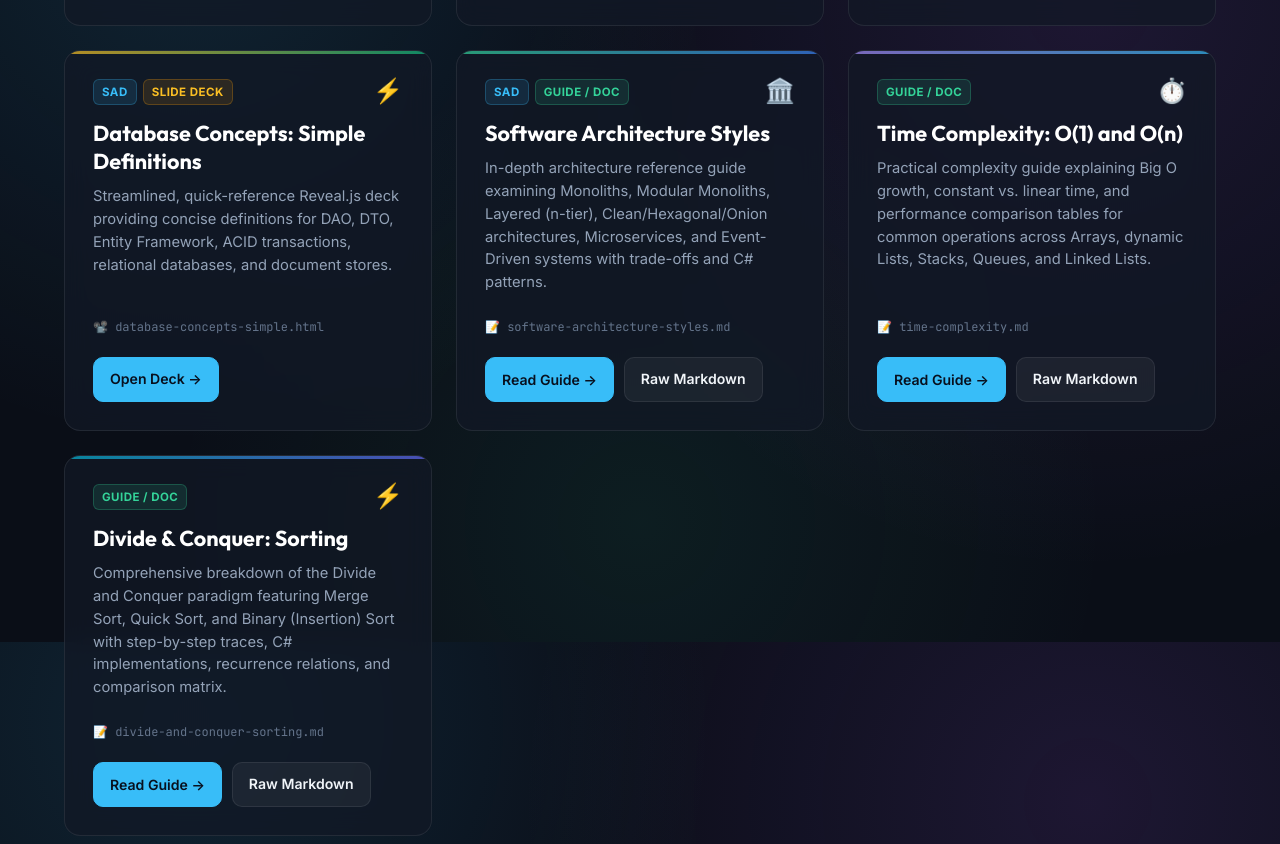
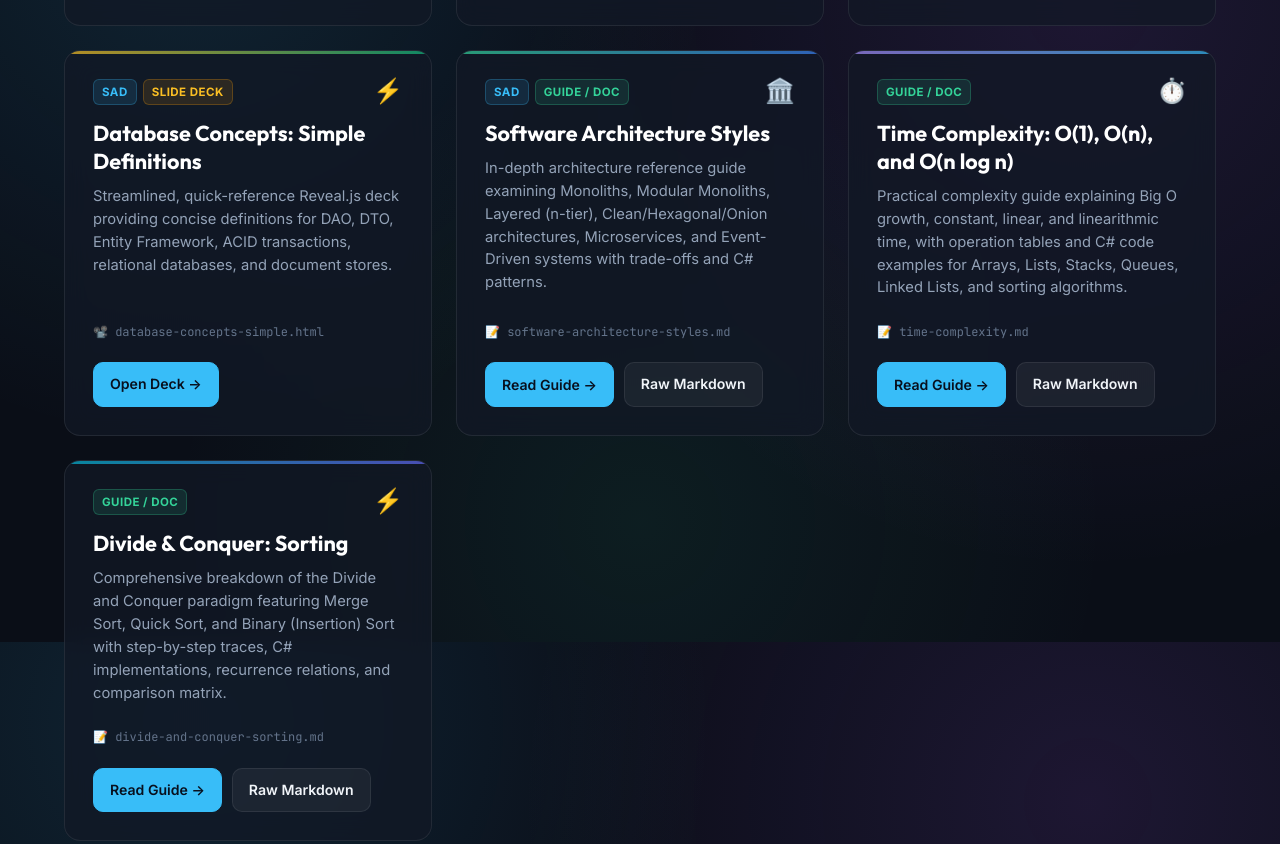
Before and after one commit to mustbebuilt/slides-source, a plain HTML site: page index.html in a window 1280 px wide. Shown: the part 958-1802 px from the top of the page. Drawn offline with nearby package versions, Linux system fonts and the light colour scheme.

Commit message:
docs: add O(n log n) time complexity guide, comparison tables, and sorting examples

```diff
--- a/index.html
+++ b/index.html
@@ -715,7 +715,7 @@
         </article>
 
         <!-- Time Complexity Guide -->
-        <article class="card" data-category="guide" data-keywords="time complexity big o notation o(1) o(n) algorithms data structures arrays lists stacks queues linked lists runtimes" style="--card-accent: linear-gradient(135deg, #a78bfa, #38bdf8);">
+        <article class="card" data-category="guide" data-keywords="time complexity big o notation o(1) o(n) o(n log n) linearithmic sorting algorithms data structures arrays lists stacks queues linked lists runtimes" style="--card-accent: linear-gradient(135deg, #a78bfa, #38bdf8);">
           <div>
             <div class="card-header">
               <div class="badges">
@@ -723,9 +723,9 @@
               </div>
               <span class="card-icon">⏱️</span>
             </div>
-            <h2 class="card-title">Time Complexity: O(1) and O(n)</h2>
+            <h2 class="card-title">Time Complexity: O(1), O(n), and O(n log n)</h2>
             <p class="card-desc">
-              Practical complexity guide explaining Big O growth, constant vs. linear time, and performance comparison tables for common operations across Arrays, dynamic Lists, Stacks, Queues, and Linked Lists.
+              Practical complexity guide explaining Big O growth, constant, linear, and linearithmic time, with operation tables and C# code examples for Arrays, Lists, Stacks, Queues, Linked Lists, and sorting algorithms.
             </p>
           </div>
           <div>
@@ -733,7 +733,7 @@
               <span>📝 time-complexity.md</span>
             </div>
             <div class="card-actions">
-              <button class="btn btn-primary" onclick="viewMarkdown('time-complexity.md', 'Time Complexity: O(1) and O(n)')">Read Guide &rarr;</button>
+              <button class="btn btn-primary" onclick="viewMarkdown('time-complexity.md', 'Time Complexity: O(1), O(n), and O(n log n)')">Read Guide &rarr;</button>
               <a href="time-complexity.md" class="btn btn-secondary" target="_blank" rel="noopener">Raw Markdown</a>
             </div>
           </div>
```
Also changed, not shown: 1 other file.
